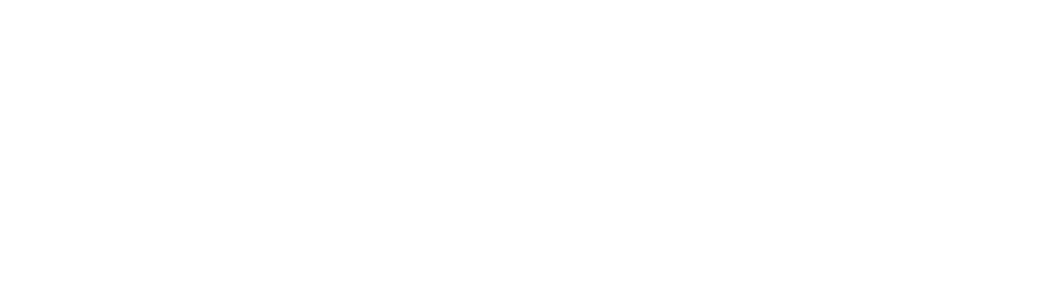
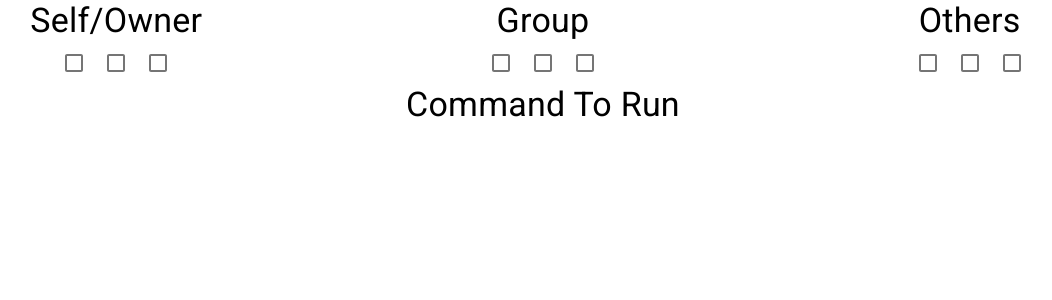
Before and after one commit to vijaygenius123/linux_permissions, a React (Create React App) app: page / in a window 1280 px wide. Shown: the top 300 px of the page, without its empty margins (97-1149 px from the left). Built offline with nearby package versions, Linux system fonts and the light colour scheme.

Commit message:
Created Basic Components

```diff
--- a/public/index.html
+++ b/public/index.html
@@ -1,14 +1,12 @@
 <!DOCTYPE html>
 <html lang="en">
+
 <head>
   <meta charset="utf-8" />
   <link rel="icon" href="%PUBLIC_URL%/favicon.ico" />
   <meta name="viewport" content="width=device-width, initial-scale=1" />
   <meta name="theme-color" content="#000000" />
-    <meta
-      name="description"
-      content="Web site created using create-react-app"
-    />
+  <meta name="description" content="Web site created using create-react-app" />
   <link rel="apple-touch-icon" href="%PUBLIC_URL%/logo192.png" />
   <!--
       manifest.json provides metadata used when your web app is installed on a
@@ -24,8 +22,11 @@
       work correctly both with client-side routing and a non-root public URL.
       Learn how to configure a non-root public URL by running `npm run build`.
     -->
-    <title>React App</title>
+  <title>Linux Permissions</title>
+  <link rel="stylesheet" href="https://fonts.googleapis.com/css?family=Roboto:300,400,500,700&display=swap" />
+
 </head>
+
 <body>
   <noscript>You need to enable JavaScript to run this app.</noscript>
   <div id="root"></div>
@@ -40,4 +41,5 @@
       To create a production bundle, use `npm run build` or `yarn build`.
     -->
 </body>
+
 </html>
--- a/src/App.js
+++ b/src/App.js
@@ -1,10 +1,39 @@
 import React from 'react';
 import './App.css';
+import Grid from '@material-ui/core/Grid';
+import Typography from '@material-ui/core/Typography';
 
+import Permission from './components/Permission'
 function App() {
   return (
     <div className="App">
-
+      <Grid container>
+        <Grid item xs={12} md={4} justify="center" >
+          <Typography variant="h4">
+            Self/Owner
+          </Typography>
+          <Permission />
+        </Grid>
+        <Grid item xs={12} md={4} justify="center" >
+          <Typography variant="h4">
+            Group
+          </Typography>
+          <Permission />
+        </Grid>
+        <Grid item xs={12} md={4} justify="center" >
+          <Typography variant="h4">
+            Others
+          </Typography>
+          <Permission />
+        </Grid>
+      </Grid>
+      <Grid container>
+        <Grid item xs={12}>
+          <Typography variant="h4">
+            Command To Run
+          </Typography>
+        </Grid>
+      </Grid>
     </div>
   );
 }
--- /dev/null
+++ b/src/components/Permission.js
@@ -0,0 +1,30 @@
+import React, { useState } from 'react'
+import Checkbox from '@material-ui/core/Checkbox';
+
+function Permission() {
+    const [owner, setOwner] = useState(false)
+    const [group, setGroup] = useState(false)
+    const [others, setOthers] = useState(false)
+
+    return (
+        <div>
+            <Checkbox
+                checked={owner}
+                onChange={() => setOwner(!owner)}
+                inputProps={{ 'aria-label': 'primary checkbox' }}
+            />
+            <Checkbox
+                checked={group}
+                onChange={() => setGroup(!group)}
+                inputProps={{ 'aria-label': 'primary checkbox' }}
+            />
+            <Checkbox
+                checked={others}
+                onChange={() => setOthers(!others)}
+                inputProps={{ 'aria-label': 'primary checkbox' }}
+            />
+        </div>
+    )
+}
+
+export default Permission
```
Lines whose indentation alone changed are shown as unchanged.
